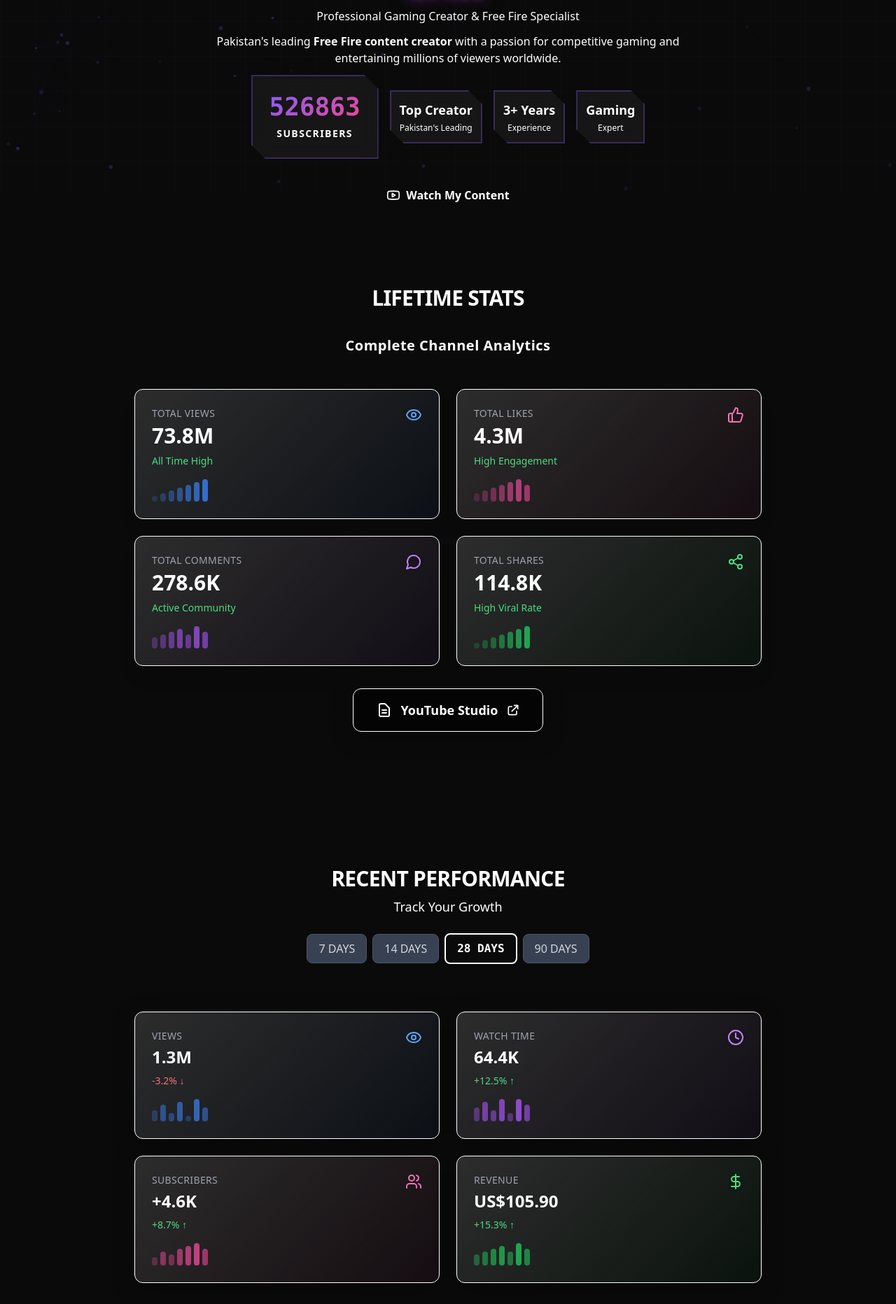
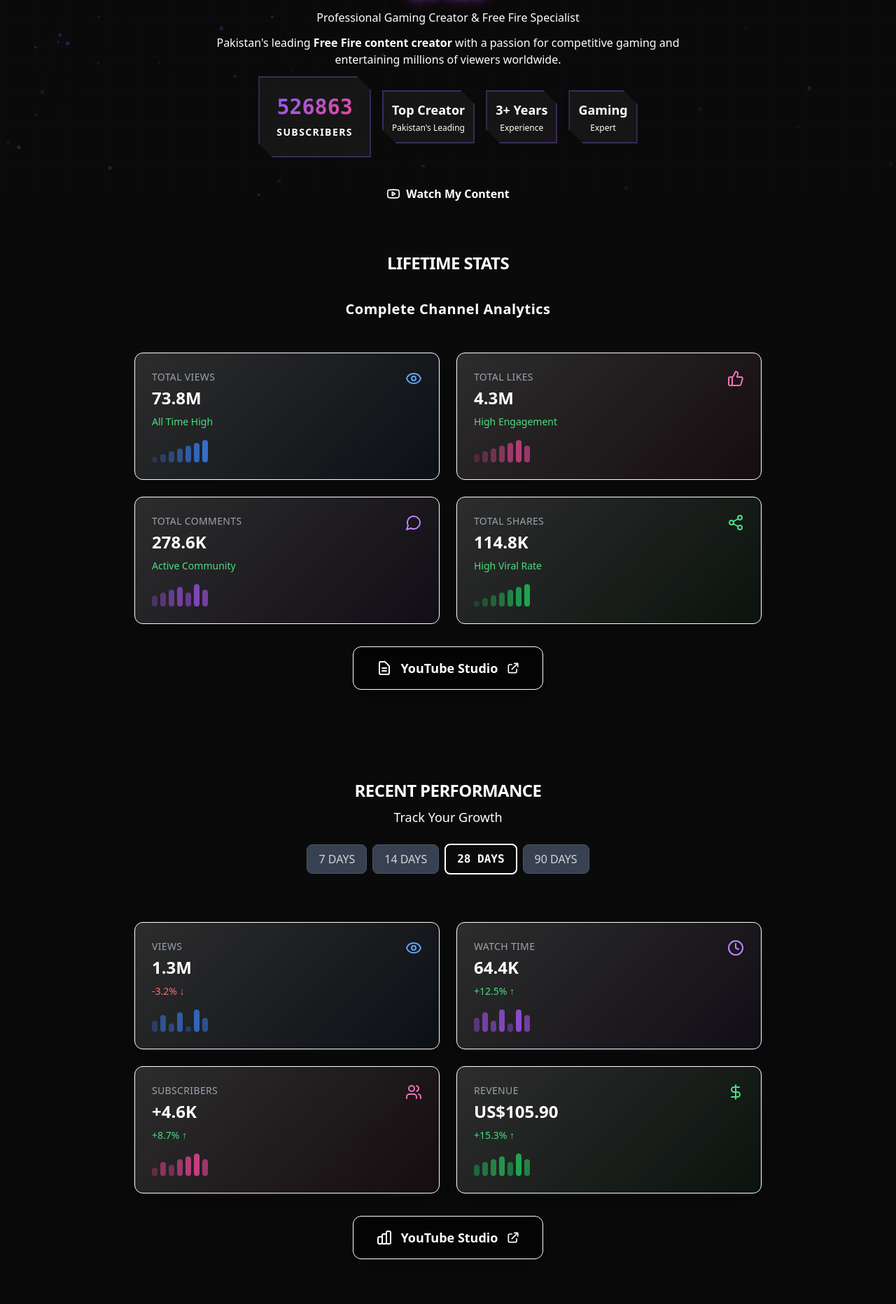
Before and after one commit to Ahmed-Umer-Farooq/Mr-Abu-portfolio, a React (Vite) app: page / in a window 1280 px wide. Shown: the part 520-2384 px from the top of the page at 70% size. Built offline with nearby package versions, Linux system fonts and the light colour scheme.

Commit message:
Reduce sizes and spacing

```diff
--- a/src/App.tsx
+++ b/src/App.tsx
@@ -143,7 +143,7 @@ const App = React.memo(() => {
 
               {/* Name & Title */}
               <div className="space-y-2 -mt-8">
-                <h1 className="text-2xl md:text-2xl font-black text-white neon-text tracking-widest" data-text="MR ABU">
+                <h1 className="text-xl md:text-2xl font-black text-white neon-text tracking-widest" data-text="MR ABU">
                   MR ABU
                 </h1>
                 <p className="text-sm md:text-base text-muted-foreground font-medium">
@@ -157,7 +157,7 @@ const App = React.memo(() => {
               {/* Subscriber Count & Stats */}
               <div className="flex flex-wrap items-center justify-center gap-4 max-w-4xl mx-auto">
                 <div className="gaming-card p-6 text-center">
-                  <div className="text-3xl md:text-4xl font-black gradient-text font-mono mb-2">
+                  <div className="text-2xl md:text-3xl font-black gradient-text font-mono mb-2">
                     <Suspense fallback={<div className="h-8 w-24 rounded" style={{ display: 'none' }} />}>
                       <CountUp end={526863} decimals={0} duration={3500} />
                     </Suspense>
@@ -193,13 +193,13 @@ const App = React.memo(() => {
         </section>
 
         {/* Lifetime Analytics */}
-        <section id="stats" className="relative pt-32 pb-24 px-6">
+        <section id="stats" className="relative pt-20 pb-16 px-6">
           <div className="container mx-auto max-w-7xl">
             {/* Section Header */}
             <div className="mb-12 text-center fade-in">
               <div className="inline-block relative">
                 <div className="absolute inset-0 bg-gradient-to-r from-primary to-secondary blur-xl opacity-50" />
-                <h2 className="relative text-2xl md:text-3xl font-black text-white glitch tracking-tight" data-text="LIFETIME STATS">
+                <h2 className="relative text-xl md:text-2xl font-black text-white glitch tracking-tight" data-text="LIFETIME STATS">
                   LIFETIME STATS
                 </h2>
               </div>
@@ -218,7 +218,7 @@ const App = React.memo(() => {
                 <div className="flex items-start justify-between mb-4">
                   <div>
                     <p className="text-gray-400 text-sm font-medium uppercase tracking-wide">Total Views</p>
-                    <p className="text-2xl md:text-3xl font-bold text-white mt-1">73.8M</p>
+                    <p className="text-xl md:text-2xl font-bold text-white mt-1">73.8M</p>
                     <div className="flex items-center gap-1 mt-2">
                       <span className="text-green-400 text-sm font-medium">All Time High</span>
                     </div>
@@ -241,7 +241,7 @@ const App = React.memo(() => {
                 <div className="flex items-start justify-between mb-4">
                   <div>
                     <p className="text-gray-400 text-sm font-medium uppercase tracking-wide">Total Likes</p>
-                    <p className="text-2xl md:text-3xl font-bold text-white mt-1">4.3M</p>
+                    <p className="text-xl md:text-2xl font-bold text-white mt-1">4.3M</p>
                     <div className="flex items-center gap-1 mt-2">
                       <span className="text-green-400 text-sm font-medium">High Engagement</span>
                     </div>
@@ -264,7 +264,7 @@ const App = React.memo(() => {
                 <div className="flex items-start justify-between mb-4">
                   <div>
                     <p className="text-gray-400 text-sm font-medium uppercase tracking-wide">Total Comments</p>
-                    <p className="text-2xl md:text-3xl font-bold text-white mt-1">278.6K</p>
+                    <p className="text-xl md:text-2xl font-bold text-white mt-1">278.6K</p>
                     <div className="flex items-center gap-1 mt-2">
                       <span className="text-green-400 text-sm font-medium">Active Community</span>
                     </div>
@@ -287,7 +287,7 @@ const App = React.memo(() => {
                 <div className="flex items-start justify-between mb-4">
                   <div>
                     <p className="text-gray-400 text-sm font-medium uppercase tracking-wide">Total Shares</p>
-                    <p className="text-2xl md:text-3xl font-bold text-white mt-1">114.8K</p>
+                    <p className="text-xl md:text-2xl font-bold text-white mt-1">114.8K</p>
                     <div className="flex items-center gap-1 mt-2">
                       <span className="text-green-400 text-sm font-medium">High Viral Rate</span>
                     </div>
@@ -330,12 +330,12 @@ const App = React.memo(() => {
         </section>
 
         {/* Recent Performance - 28 Days */}
-        <section className="relative py-24 px-6">
+        <section className="relative py-16 px-6">
           <div className="container mx-auto max-w-7xl">
             <div className="mb-12 text-center">
               <div className="inline-block relative">
                 <div className="absolute inset-0 bg-gradient-to-r from-primary to-secondary blur-xl opacity-50" />
-                <h2 className="relative text-2xl md:text-3xl font-black text-white glitch tracking-tight" data-text="RECENT PERFORMANCE">
+                <h2 className="relative text-xl md:text-2xl font-black text-white glitch tracking-tight" data-text="RECENT PERFORMANCE">
                   RECENT PERFORMANCE
                 </h2>
               </div>
@@ -483,12 +483,12 @@ const App = React.memo(() => {
         </section>
 
         {/* Audience Demographics */}
-        <section id="audience" className="relative py-24 px-6">
+        <section id="audience" className="relative py-16 px-6">
           <div className="container mx-auto max-w-7xl">
             <div className="mb-12 text-center">
               <div className="inline-block relative">
                 <div className="absolute inset-0 bg-gradient-to-r from-primary to-secondary blur-xl opacity-50" />
-                <h2 className="relative text-2xl md:text-3xl font-black text-white glitch tracking-tight" data-text="AUDIENCE INTEL">
+                <h2 className="relative text-xl md:text-2xl font-black text-white glitch tracking-tight" data-text="AUDIENCE INTEL">
                   AUDIENCE INTEL
                 </h2>
               </div>
@@ -617,12 +617,12 @@ const App = React.memo(() => {
         </section>
 
         {/* Top Performing Videos */}
-        <section id="videos" className="relative py-24 px-6">
+        <section id="videos" className="relative py-16 px-6">
           <div className="container mx-auto max-w-7xl">
             <div className="mb-12 text-center">
               <div className="inline-block relative">
                 <div className="absolute inset-0 bg-gradient-to-r from-primary to-secondary blur-xl opacity-50" />
-                <h2 className="relative text-2xl md:text-3xl font-black text-white glitch tracking-tight" data-text="TOP VIDEOS">
+                <h2 className="relative text-xl md:text-2xl font-black text-white glitch tracking-tight" data-text="TOP VIDEOS">
                   TOP VIDEOS
                 </h2>
               </div>
@@ -799,12 +799,12 @@ const App = React.memo(() => {
         </section>
 
         {/* Viral Shorts */}
-        <section id="shorts" className="relative py-24 px-6">
+        <section id="shorts" className="relative py-16 px-6">
           <div className="container mx-auto max-w-7xl">
             <div className="mb-12 text-center">
               <div className="inline-block relative">
                 <div className="absolute inset-0 bg-gradient-to-r from-primary to-secondary blur-xl opacity-50" />
-                <h2 className="relative text-2xl md:text-3xl font-black text-white glitch tracking-tight" data-text="VIRAL SHORTS">
+                <h2 className="relative text-xl md:text-2xl font-black text-white glitch tracking-tight" data-text="VIRAL SHORTS">
                   VIRAL SHORTS
                 </h2>
               </div>
@@ -925,11 +925,11 @@ const App = React.memo(() => {
         </section>
 
         {/* Contact CTA */}
-        <section id="collaborate" className="relative py-24 px-6">
+        <section id="collaborate" className="relative py-16 px-6">
           <div className="container mx-auto max-w-5xl">
             <div className="gaming-card p-12 text-center space-y-8 scanline">
               <div className="space-y-4">
-                <h2 className="text-3xl md:text-4xl font-black text-white glitch" data-text="LET'S COLLABORATE">
+                <h2 className="text-2xl md:text-3xl font-black text-white glitch" data-text="LET'S COLLABORATE">
                   LET'S COLLABORATE
                 </h2>
                 <div className="h-1 w-32 mx-auto bg-gradient-to-r from-primary to-secondary" />
```
Also changed, not shown: 7 other files (tests, documents, lock files or other folders).
